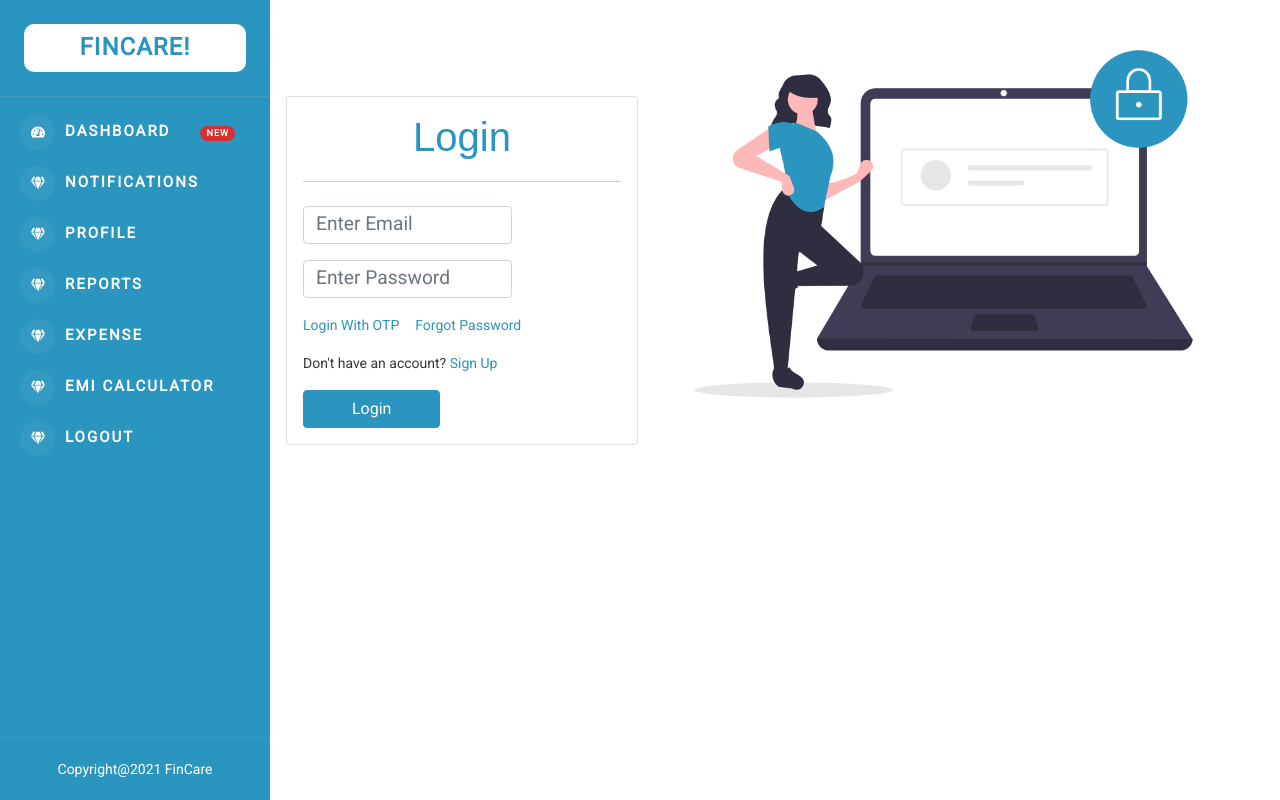
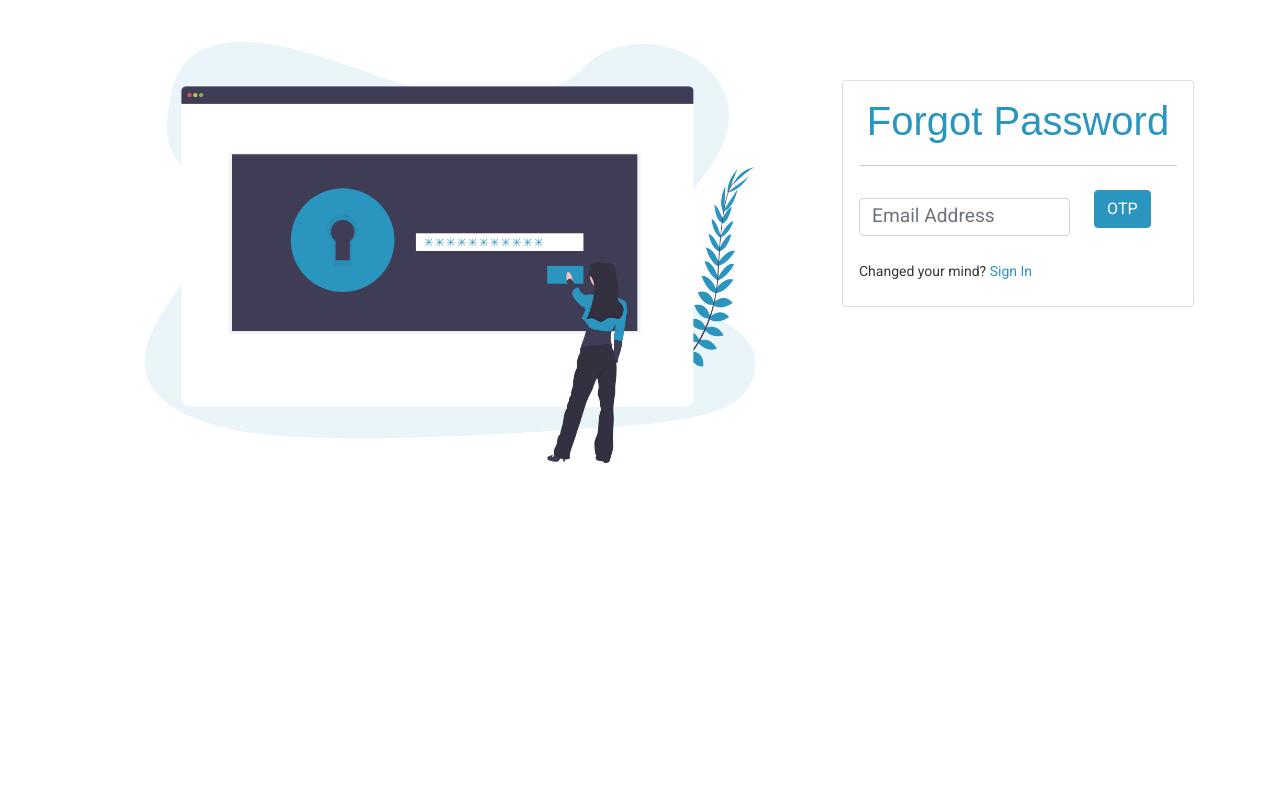
Before and after one commit to dhruvPatel-CSCI5709/group7_s21, a React (Create React App) app: page /forgotpassword/otp in a window 1280 px wide. Before the commit this address led to /login. Built offline with nearby package versions, Linux system fonts and the light colour scheme.

Commit message:
Forgot Password

```diff
--- a/src/App.js
+++ b/src/App.js
@@ -1,32 +1,34 @@
-import React, { useEffect, useState } from "react";
-import { BrowserRouter, Route, useHistory } from "react-router-dom";
-import "antd/dist/antd.css";
-import "react-pro-sidebar/dist/css/styles.css";
-import { IntlProvider } from "react-intl";
-import messages from "./messages";
-import Main from "./Main";
-import "./App.scss";
-import Layout from "./Layout";
+import React, { useEffect, useState } from 'react'
+import { BrowserRouter, Route, useHistory } from 'react-router-dom'
+import 'antd/dist/antd.css'
+import 'react-pro-sidebar/dist/css/styles.css'
+import { IntlProvider } from 'react-intl'
+import messages from './messages'
+import Main from './Main'
+import './App.scss'
+import Layout from './Layout'
 
 export default function App() {
-  const history = useHistory();
-  const [locale, setLocale] = useState("en");
+  const history = useHistory()
+  const [locale, setLocale] = useState('en')
+  const [loginStatus, setLoginStatus] = useState(false)
 
   useEffect(() => {
-    const loginStatus = localStorage.getItem("loginStatus");
+    const status = localStorage.getItem('loginStatus')
 
-    if (!loginStatus) {
-      history.push("/login");
+    if (!status) {
+      setLoginStatus(false)
     } else {
-      history.push("/dashboard");
+      setLoginStatus(true)
+      history.push('/dashboard')
     }
-  }, []);
+  }, [])
 
   return (
     <IntlProvider locale={locale} messages={messages[locale]}>
-      <div className="App">
-        <Layout />
+      <div className='App'>
+        <Layout loginStatus={loginStatus} />
       </div>
     </IntlProvider>
-  );
+  )
 }
--- a/src/Layout.js
+++ b/src/Layout.js
@@ -1,5 +1,5 @@
 import React, { Fragment, useState } from 'react'
-import { Route } from 'react-router-dom'
+import { Route, Switch } from 'react-router-dom'
 import DeleteProfile from './components/deleteProfile/deleteProfile'
 import HomePage from './pages/homePage/HomePage'
 import IncorrectPassword from './components/incorrectPassword/IncorrectPassword'
@@ -9,15 +9,17 @@ import Reports from './pages/reports/Reports'
 import Expense from './pages/expense/Expense'
 import Login from './components/login/LoginPage'
 import Register from './components/register/RegisterPage'
-import NotificationHome from "./pages/notificationHome/notificationHome";
+import NotificationHome from './pages/notificationHome/notificationHome'
 import SetUpEMIDueDate from './pages/notification/emi_setup'
 import OptExpense from './pages/optExpense/opt_expense'
-import EmiView from "./pages/emiView/emi_view";
+import EmiView from './pages/emiView/emi_view'
 import EmiCalculator from './pages/emicalculator/EmiCalculator'
 import Aside from './components/sidebar/newSidebar'
+import ForgotPassword from './components/login/ForgotPassword'
+import ForgotPasswordOtp from './components/login/ForgotPasswordOtp'
 import Main from './Main'
 
-const Layout = () => {
+const Layout = ({ loginStatus }) => {
   const [rtl, setRtl] = useState(false)
   const [collapsed, setCollapsed] = useState(false)
   const [image, setImage] = useState(true)
@@ -27,21 +29,30 @@ const Layout = () => {
     setToggled(value)
   }
 
+  console.log('login status', loginStatus)
+
   return (
     <Fragment>
+      {loginStatus && (
         <Aside
           image={image}
           collapsed={collapsed}
           rtl={rtl}
+          loginStatus={loginStatus}
           toggled={toggled}
           handleToggleSidebar={handleToggleSidebar}
         />
+      )}
       <Main handleToggleSidebar={handleToggleSidebar}>
+        {loginStatus ? (
+          <Switch>
             <Route exact path='/reports' component={Reports}></Route>
-        <Route exact path='/login' component={Login}></Route>
-        <Route exact path='/register' component={Register}></Route>
             <Route exact path='/' component={HomePage} />
-        <Route exact path='/deleteProfile' component={DeleteProfile}></Route>
+            <Route
+              exact
+              path='/deleteProfile'
+              component={DeleteProfile}
+            ></Route>
             <Route exact path='/profile' component={Profile}></Route>
             <Route exact path='/Dashboard' component={Dashboard}></Route>
             <Route
@@ -49,15 +60,36 @@ const Layout = () => {
               path='/incorrectPassword'
               component={IncorrectPassword}
             ></Route>
-        <Route exact path="/expense" component={Expense}></Route>
-        <Route exact path="/emicalculator" component={EmiCalculator}></Route>
-        <Route exact path="/notifications" component={NotificationHome} />
-        <Route exact path="/emisetup" component={SetUpEMIDueDate} />
-        <Route exact path="/emiview" component={EmiView} />
-        <Route exact path="/optreports" component={OptExpense} />
+            <Route exact path='/expense' component={Expense}></Route>
+            <Route
+              exact
+              path='/emicalculator'
+              component={EmiCalculator}
+            ></Route>
+            <Route exact path='/notifications' component={NotificationHome} />
+            <Route exact path='/emisetup' component={SetUpEMIDueDate} />
+            <Route exact path='/emiview' component={EmiView} />
+            <Route exact path='/optreports' component={OptExpense} />
+          </Switch>
+        ) : (
+          <Switch>
+            <Route exact path='/register' component={Register}></Route>
+            <Route
+              exact
+              path='/forgotpassword/otp'
+              component={ForgotPasswordOtp}
+            />
+            <Route
+              exact
+              path='/forgotpassword/passwordReset'
+              component={ForgotPassword}
+            />
+            <Route path='/' component={Login}></Route>
+          </Switch>
+        )}
       </Main>
     </Fragment>
-  );
-};
+  )
+}
 
-export default Layout;
+export default Layout
--- a/src/components/login/ForgotPassword.js
+++ b/src/components/login/ForgotPassword.js
@@ -3,6 +3,9 @@ import { Button, Form, Card, Row, Col, Container } from 'react-bootstrap'
 import { Link } from 'react-router-dom'
 import forgotPasswordImg from '../../img/forgot_password_img.png'
 import './LoginPage.css'
+import Notification from '../../components/Notifications/Notifications'
+import { notificationTypes } from '../../constants'
+import axios, { Routes } from '../../services/axios'
 
 const ForgotPassword = ({ history }) => {
   const [password, setPassword] = useState('')
@@ -40,12 +43,30 @@ const ForgotPassword = ({ history }) => {
     return true
   }
 
-  const submitHandler = (e) => {
+  const submitHandler = async (e) => {
     e.preventDefault()
     const isValid = formValidator()
     if (isValid) {
       setInitErrorState()
-      alert('Password Reset Successful!')
+      try {
+        setInitErrorState()
+        const email = localStorage.getItem('userEmail')
+        localStorage.removeItem('userEmail')
+        const { url, method } = Routes.api.forgotPasswrdReset()
+        const { data } = await axios[method](url, {
+          email,
+          newPassword: password,
+        })
+
+        if (data.success) {
+          Notification(notificationTypes.SUCCESS, data.message)
+          history.push('/login')
+        } else {
+          Notification(notificationTypes.ERROR, 'Password Reset Failed!')
+        }
+      } catch (err) {
+        Notification(notificationTypes.ERROR, err)
+      }
     }
   }
 
--- /dev/null
+++ b/src/components/login/ForgotPasswordOtp.js
@@ -0,0 +1,182 @@
+import { Link } from 'react-router-dom'
+import React, { useState } from 'react'
+import { Container, Row, Col, Form, Button, Card } from 'react-bootstrap'
+import forgotPasswordImg from '../../img/forgot_password_img.png'
+import '../login/LoginPage.css'
+import Notification from '../../components/Notifications/Notifications'
+import { notificationTypes } from '../../constants'
+import axios, { Routes } from '../../services/axios'
+
+const ForgotPasswordOtp = ({ history }) => {
+  const [otp, setOtp] = useState('')
+  const [email, setEmail] = useState('')
+  const [buttonClicked, setButtonClicked] = useState(false)
+
+  const [otpError, setOtpError] = useState('')
+  const [emailError, setEmailError] = useState('')
+
+  const setInitErrorState = () => {
+    setEmailError('')
+  }
+
+  const validateEmail = (email) => {
+    const regex = new RegExp(/^[A-Z0-9._%+-]+@[A-Z0-9.-]+\.[A-Z]{2,}$/i)
+    if (!regex.test(email)) {
+      return false
+    }
+    return true
+  }
+
+  const validateOtp = (otp) => {
+    const regex = new RegExp(/^[0-9]+$/i)
+    if (!regex.test(otp)) {
+      return false
+    }
+    return true
+  }
+
+  const formValidator = () => {
+    let otpError = ''
+
+    if (otp.trim().length === 0) {
+      otpError = 'OTP is Required'
+    } else if (!validateOtp(otp)) {
+      otpError = 'Invalid OTP Format'
+    } else if (otp.trim().length < 4 || otp.trim().length > 6) {
+      otpError = 'Invalid OTP'
+    }
+
+    if (otpError) {
+      setOtpError(otpError)
+      return false
+    }
+    return true
+  }
+
+  const otpEmailSubmitValidator = () => {
+    let emailError = ''
+
+    if (email.trim().length === 0) {
+      emailError = 'Email is Required!'
+    } else if (email && !validateEmail(email.trim())) {
+      emailError = 'Please Enter a Valid Email ID'
+    }
+
+    if (emailError) {
+      setEmailError(emailError)
+      return false
+    }
+    return true
+  }
+
+  const clickHandler = async () => {
+    const isValid = otpEmailSubmitValidator()
+    if (isValid) {
+      try {
+        const { url, method } = Routes.api.forgotPasswrdSendOtp()
+        const { data } = await axios[method](url, { email })
+        if (data.success) {
+          Notification(notificationTypes.SUCCESS, 'OTP sent to your Email ID')
+          localStorage.setItem('userEmail', email)
+          setButtonClicked(true)
+        } else {
+          Notification(notificationTypes.ERROR, 'OTP could not be sent')
+        }
+        setInitErrorState()
+      } catch (err) {
+        Notification(notificationTypes.ERROR, err)
+      }
+    }
+  }
+
+  const submitHandler = async (e) => {
+    e.preventDefault()
+    const isValid = formValidator()
+    if (isValid) {
+      try {
+        const { url, method } = Routes.api.verifyOtpForgotPassword()
+        const { data } = await axios[method](url, { email, otp })
+
+        if (data.success) {
+          Notification(notificationTypes.SUCCESS, data.message)
+          history.push('/forgotpassword/passwordReset')
+        } else {
+          Notification(notificationTypes.ERROR, data.message)
+        }
+        setInitErrorState()
+      } catch (err) {
+        Notification(notificationTypes.ERROR, err)
+      }
+    }
+  }
+
+  return (
+    <Container>
+      <Row>
+        <Col lg={8} md={6} sm={12}>
+          <img className='w-100' src={forgotPasswordImg} alt='' />
+        </Col>
+        <Col lg={4} md={6} sm={12} className='mt-5'>
+          <Card style={{ width: '22rem', marginTop: '2rem' }}>
+            <Card.Body>
+              <h1 style={{ textAlign: 'center' }} className='primary-color'>
+                Forgot Password
+              </h1>
+              <hr />
+              <Form onSubmit={submitHandler}>
+                {buttonClicked ? (
+                  <div>
+                    <Form.Group className='mt-3'>
+                      <Form.Control
+                        type='text'
+                        placeholder='Enter OTP'
+                        value={otp}
+                        onChange={(e) => setOtp(e.target.value)}
+                      />
+                    </Form.Group>
+                    <div className='error'>{otpError}</div>
+
+                    <hr />
+
+                    <Button type='submit' className='mt-3 px-5'>
+                      Verify OTP
+                    </Button>
+                  </div>
+                ) : (
+                  <Row>
+                    <Col md={9}>
+                      <Form.Group controlId='email' className='my-3'>
+                        <Form.Control
+                          placeholder='Email Address'
+                          value={email}
+                          onChange={(e) => setEmail(e.target.value)}
+                          autocomplete='off'
+                        ></Form.Control>
+                        <div className='error'>{emailError}</div>
+                      </Form.Group>
+                    </Col>
+                    <Col md={3}>
+                      {' '}
+                      <Button className='mt-2' onClick={clickHandler}>
+                        OTP
+                      </Button>
+                    </Col>
+                  </Row>
+                )}
+                <hr />
+                <div style={{ textAlign: 'center' }} className='my-2'>
+                  Changed your mind?{' '}
+                  <Link to='/login' className='primary-color'>
+                    Sign In
+                  </Link>
+                </div>
+              </Form>
+            </Card.Body>
+          </Card>
+        </Col>
+      </Row>
+    </Container>
+  )
+}
+
+export default ForgotPasswordOtp
--- a/src/components/login/LoginWithPassword.js
+++ b/src/components/login/LoginWithPassword.js
@@ -85,10 +85,10 @@ const LogInWithPassword = ({ history }) => {
             </Form.Group>
             <div className='error'>{passwordError}</div>
             <div className='mt-3'>
-              <Card.Link href='#' className='primary-color'>
+              <Card.Link href='/login?mode=otp' className='primary-color'>
                 Login With OTP
               </Card.Link>
-              <Card.Link href='#' className='primary-color'>
+              <Card.Link href='/forgotpassword/otp' className='primary-color'>
                 Forgot Password
               </Card.Link>
             </div>
--- a/src/components/sidebar/newSidebar.js
+++ b/src/components/sidebar/newSidebar.js
@@ -1,5 +1,5 @@
-import React, { useEffect, useState } from "react";
-import { useIntl } from "react-intl";
+import React, { useEffect, useState } from 'react'
+import { useIntl } from 'react-intl'
 import {
   ProSidebar,
   Menu,
@@ -8,7 +8,7 @@ import {
   SidebarHeader,
   SidebarFooter,
   SidebarContent,
-} from "react-pro-sidebar";
+} from 'react-pro-sidebar'
 import {
   FaTachometerAlt,
   FaGem,
@@ -16,126 +16,135 @@ import {
   FaGithub,
   FaRegLaughWink,
   FaHeart,
-} from "react-icons/fa";
+} from 'react-icons/fa'
 // import sidebarBg from "./assets/bg1.jpg";
-import styles from "./newSidebar.module.css";
-import c from "classnames/bind";
-import { useHistory } from "react-router-dom";
+import styles from './newSidebar.module.css'
+import c from 'classnames/bind'
+import { useHistory } from 'react-router-dom'
 
-const cx = c.bind(styles);
+const cx = c.bind(styles)
 
-const Aside = ({ image, collapsed, rtl, toggled, handleToggleSidebar }) => {
-  const intl = useIntl();
-  const history = useHistory();
-  const path = history.location.pathname.substr(1);
-  const [currentPage, setCurrentPage] = useState(null);
+const Aside = ({
+  image,
+  collapsed,
+  rtl,
+  toggled,
+  handleToggleSidebar,
+  loginStatus,
+}) => {
+  const intl = useIntl()
+  const history = useHistory()
+  const path = history.location.pathname.substr(1)
+  const [currentPage, setCurrentPage] = useState(null)
 
   const isActive = (currentPage) => {
-    return currentPage === path.toLowerCase();
-  };
+    return currentPage === path.toLowerCase()
+  }
 
   const setPage = (pagename) => {
-    history.push("/" + pagename);
-    setCurrentPage(pagename);
-  };
+    history.push('/' + pagename)
+    setCurrentPage(pagename)
+  }
 
   useEffect(() => {
-    setPage("dashboard");
-  }, []);
+    if (loginStatus) {
+      setPage('dashboard')
+    }
+  }, [])
 
   return (
     <ProSidebar
-      className={cx("side-bar")}
+      className={cx('side-bar')}
       image={false}
       rtl={rtl}
       collapsed={collapsed}
       toggled={toggled}
-      breakPoint="md"
+      breakPoint='md'
       onToggle={handleToggleSidebar}
     >
       <SidebarHeader>
-        <div className={cx("header-title")}>
-          {intl.formatMessage({ id: "sidebarTitle" })}
+        <div className={cx('header-title')}>
+          {intl.formatMessage({ id: 'sidebarTitle' })}
         </div>
       </SidebarHeader>
 
       <SidebarContent>
-        <Menu iconShape="circle">
+        <Menu iconShape='circle'>
           <MenuItem
             icon={<FaTachometerAlt />}
-            onClick={() => setPage("dashboard")}
-            className={isActive("dashboard") ? "active" : ""}
+            onClick={() => setPage('dashboard')}
+            className={isActive('dashboard') ? 'active' : ''}
             suffix={
-              <span className="badge red">
-                {intl.formatMessage({ id: "new" })}
+              <span className='badge red'>
+                {intl.formatMessage({ id: 'new' })}
               </span>
             }
           >
-            {intl.formatMessage({ id: "dashboard" })}
+            {intl.formatMessage({ id: 'dashboard' })}
           </MenuItem>
           <MenuItem
             icon={<FaGem />}
-            onClick={() => setPage("notifications")}
-            className={isActive("notifications") ? "active" : ""}
+            onClick={() => setPage('notifications')}
+            className={isActive('notifications') ? 'active' : ''}
           >
-            {" "}
-            {intl.formatMessage({ id: "notifications" })}
+            {' '}
+            {intl.formatMessage({ id: 'notifications' })}
           </MenuItem>
           <MenuItem
             icon={<FaGem />}
-            onClick={() => setPage("profile")}
-            className={isActive("profile") ? "active" : ""}
+            onClick={() => setPage('profile')}
+            className={isActive('profile') ? 'active' : ''}
           >
-            {" "}
-            {intl.formatMessage({ id: "profile" })}
+            {' '}
+            {intl.formatMessage({ id: 'profile' })}
           </MenuItem>
           <MenuItem
             icon={<FaGem />}
-            onClick={() => setPage("reports")}
-            className={isActive("reports") ? "active" : ""}
+            onClick={() => setPage('reports')}
+            className={isActive('reports') ? 'active' : ''}
           >
-            {" "}
-            {intl.formatMessage({ id: "reports" })}
+            {' '}
+            {intl.formatMessage({ id: 'reports' })}
           </MenuItem>
           <MenuItem
             icon={<FaGem />}
-            onClick={() => setPage("expense")}
-            className={isActive("expense") ? "active" : ""}
+            onClick={() => setPage('expense')}
+            className={isActive('expense') ? 'active' : ''}
           >
-            {" "}
-            {intl.formatMessage({ id: "expense" })}
+            {' '}
+            {intl.formatMessage({ id: 'expense' })}
           </MenuItem>
           <MenuItem
             icon={<FaGem />}
-            onClick={() => setPage("emicalculator")}
-            className={isActive("emicalculator") ? "active" : ""}
+            onClick={() => setPage('emicalculator')}
+            className={isActive('emicalculator') ? 'active' : ''}
           >
-            {" "}
-            {intl.formatMessage({ id: "emiCalculator" })}
+            {' '}
+            {intl.formatMessage({ id: 'emiCalculator' })}
           </MenuItem>
           <MenuItem
-            onClick={() => setPage("logout")}
-            className={isActive("logout") ? "active" : ""}
+            onClick={() => setPage('logout')}
+            className={isActive('logout') ? 'active' : ''}
             icon={<FaGem />}
           >
-            {" "}
-            {intl.formatMessage({ id: "logout" })}
+            {' '}
+            {intl.formatMessage({ id: 'logout' })}
           </MenuItem>
         </Menu>
       </SidebarContent>
 
-      <SidebarFooter style={{ textAlign: "center" }}>
+      <SidebarFooter style={{ textAlign: 'center' }}>
         <div
-          className="sidebar-btn-wrapper"
+          className='sidebar-btn-wrapper'
           style={{
-            padding: "20px 24px",
+            padding: '20px 24px',
           }}
         >
           Copyright@2021 FinCare
         </div>
       </SidebarFooter>
     </ProSidebar>
-  );
-};
+  )
+}
 
-export default Aside;
+export default Aside
```
Also changed, not shown: src/services/axios.js (+11 -11 lines). Lines whose indentation alone changed are shown as unchanged.
